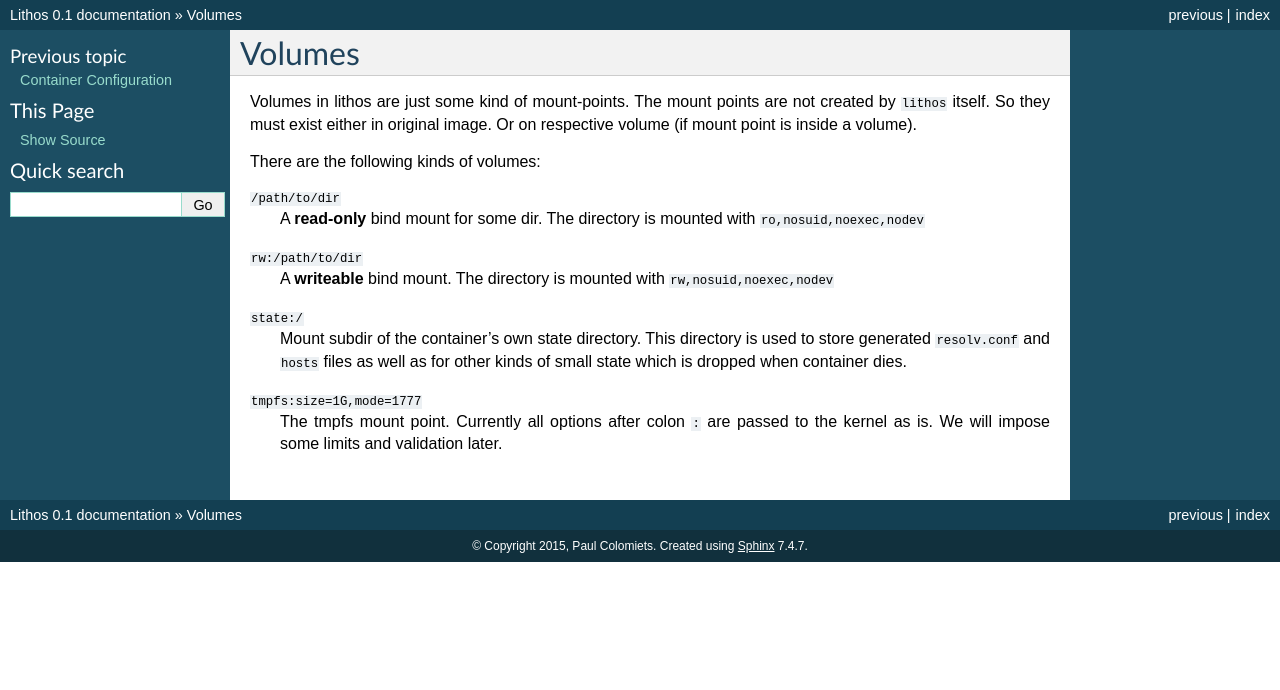
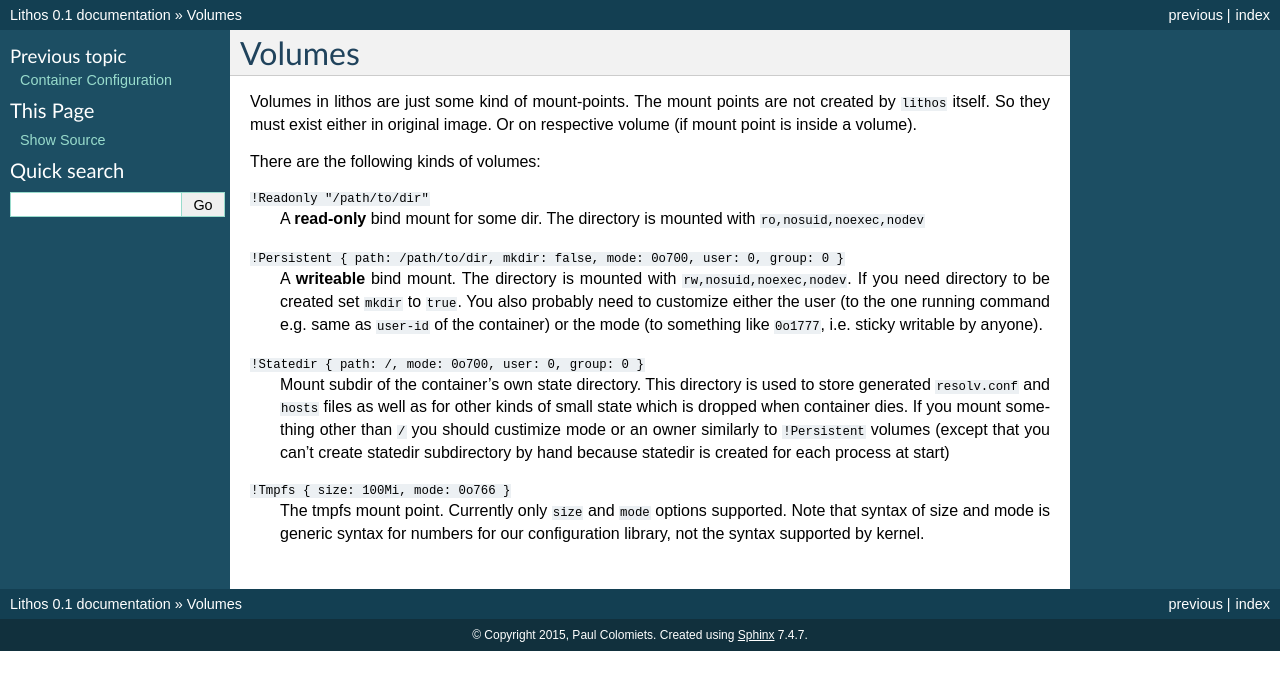
Before and after one commit to tailhook/lithos, a Sphinx documentation site: the page built from docs/volumes.rst, in a window 1280 px wide. Shown: the top 690 px of the page. Built offline with Sphinx 7.4.7, drawn with Linux system fonts in a browser that asks for light colours.

Commit message:
Add docs for new volumes

```diff
--- a/docs/volumes.rst
+++ b/docs/volumes.rst
@@ -8,22 +8,28 @@ Volumes in lithos are just some kind of mount-points. The mount points are not
 created by ``lithos`` itself. So they must exist either in original image. Or
 on respective volume (if mount point is inside a volume).
 
-There are the following
-kinds of volumes:
+There are the following kinds of volumes:
 
-``/path/to/dir``
+``!Readonly "/path/to/dir"``
     A **read-only** bind mount for some dir. The directory is mounted with
     ``ro,nosuid,noexec,nodev``
 
-``rw:/path/to/dir``
+``!Persistent { path: /path/to/dir, mkdir: false, mode: 0o700, user: 0, group: 0 }``
     A **writeable** bind mount. The directory is mounted with
-    ``rw,nosuid,noexec,nodev``
+    ``rw,nosuid,noexec,nodev``. If you need directory to be created set
+    ``mkdir`` to ``true``. You also probably need to customize either the user
+    (to the one running command e.g. same as ``user-id`` of the container) or
+    the mode (to something like ``0o1777``, i.e. sticky writable by anyone).
 
-``state:/``
+``!Statedir { path: /, mode: 0o700, user: 0, group: 0 }``
     Mount subdir of the container's own state directory. This directory is
     used to store generated ``resolv.conf`` and ``hosts`` files as well as for
-    other kinds of small state which is dropped when container dies.
+    other kinds of small state which is dropped when container dies. If you
+    mount something other than ``/`` you should custimize mode or an owner
+    similarly to ``!Persistent`` volumes (except that you can't create statedir
+    subdirectory by hand because statedir is created for each process at start)
 
-``tmpfs:size=1G,mode=1777``
-    The tmpfs mount point. Currently all options after colon ``:`` are passed
-    to the kernel as is. We will impose some limits and validation later.
+``!Tmpfs { size: 100Mi, mode: 0o766 }``
+    The tmpfs mount point. Currently only ``size`` and ``mode`` options
+    supported. Note that syntax of size and mode is generic syntax for
+    numbers for our configuration library, not the syntax supported by kernel.
```
